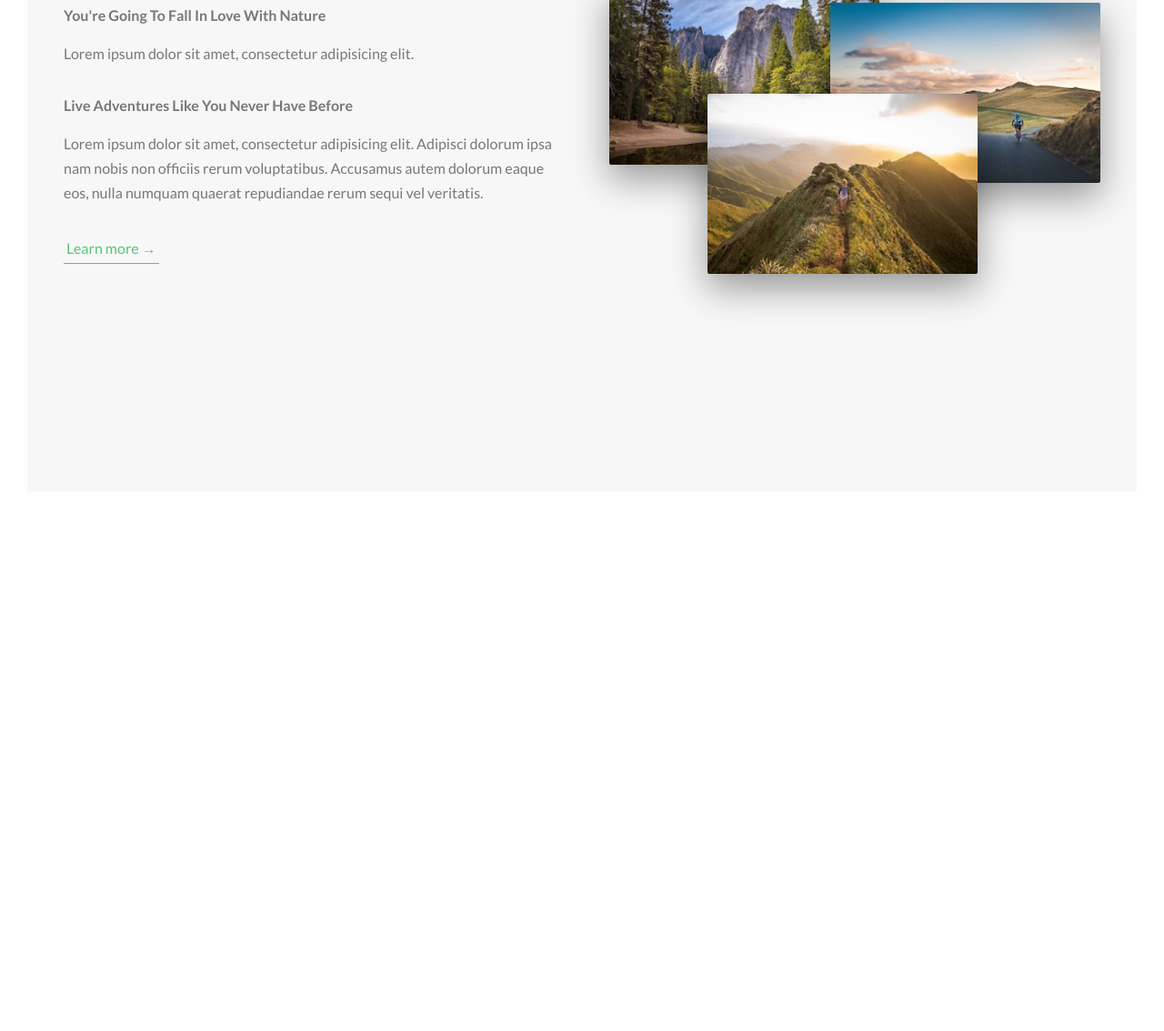
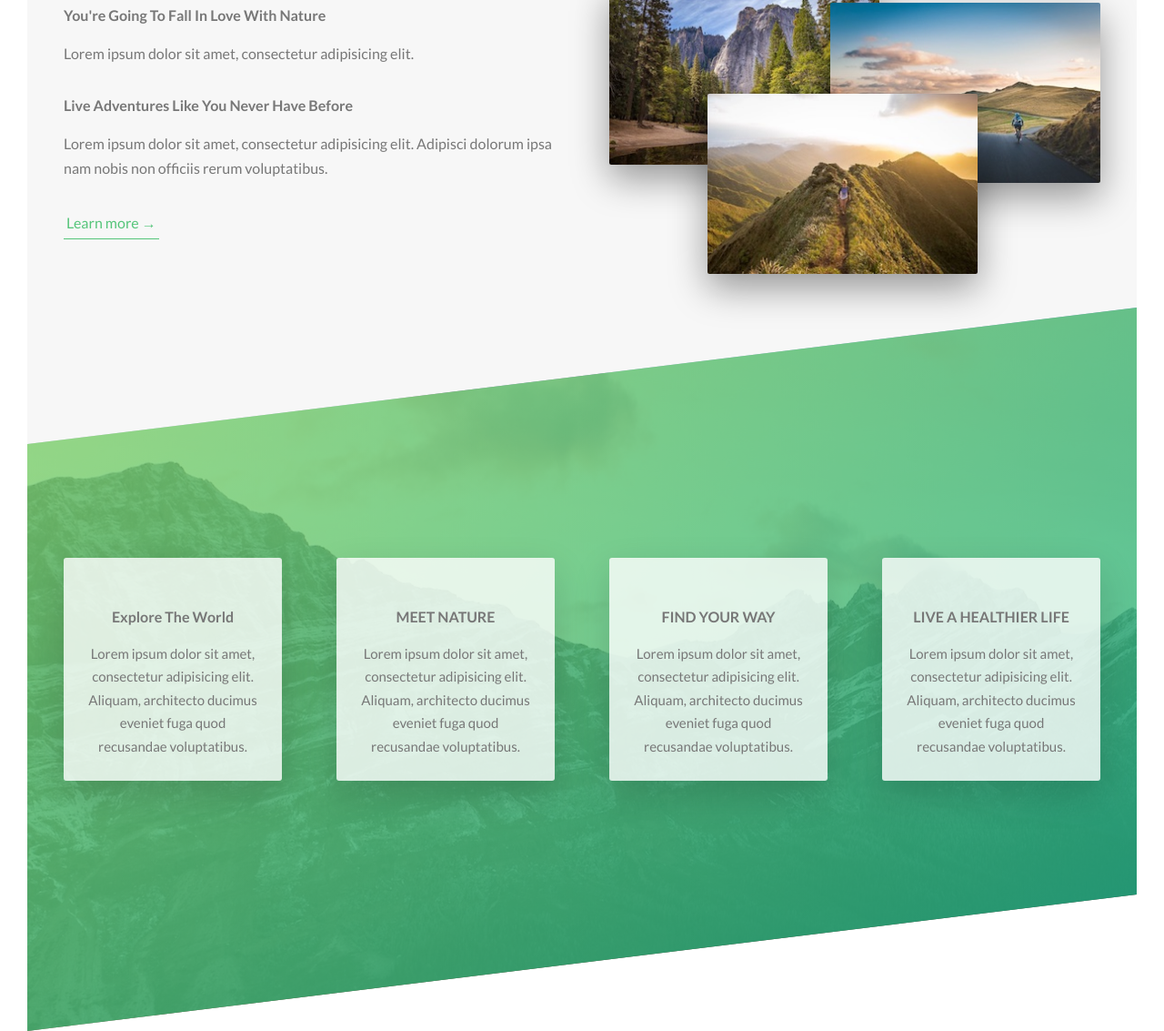
Before and after one commit to HyecheonLee/natours, a website: page index.html in a window 1280 px wide. Shown: the part 1017-2150 px from the top of the page at 91% size. Before the commit the page ends 1587 px from the top, so only its background shows below. Drawn offline with nearby package versions, Linux system fonts and the light colour scheme.

Commit message:
Building the Tours

```diff
--- a/index.html
+++ b/index.html
@@ -6,6 +6,8 @@
     <meta name="viewport" content="width=device-width,initial-scale=1.0">
     <meta http-equiv="X-UA-Compatible" content="ie=edge">
     <link href="https://fonts.googleapis.com/css?family=Lato:100,300,400,700,900" rel="stylesheet">
+    <script src="https://unpkg.com/ionicons@4.4.4/dist/ionicons.js"></script>
+    <link rel="stylesheet" href="https://cdn.linearicons.com/free/1.0.0/icon-font.min.css">
     <link rel="stylesheet" href="css/style.css">
     <link rel="shortcut icon" type="image/png" href="img/favicon.png">
     <title>Natours | Exciting tours for adventurous people</title>
@@ -38,8 +40,7 @@
                 <h3 class="heading-tertiary u-margin-bottom-small">Live adventures like you never have before</h3>
                 <p class="paragraph">
                     Lorem ipsum dolor sit amet, consectetur adipisicing elit. Adipisci dolorum ipsa nam nobis non
-                    officiis rerum voluptatibus. Accusamus autem dolorum eaque eos, nulla numquam quaerat repudiandae
-                    rerum sequi vel veritatis.
+                    officiis rerum voluptatibus.
                 </p>
                 <a href="#" class="btn-text">Learn more &rarr;</a>
             </div>
@@ -48,6 +49,50 @@
                     <img src="img/nat-1.jpg" alt="Photo 1" class="composition__photo composition__photo--p1">
                     <img src="img/nat-2.jpg" alt="Photo 2" class="composition__photo composition__photo--p2">
                     <img src="img/nat-3.jpg" alt="Photo 3" class="composition__photo composition__photo--p3">
+                </div>
+            </div>
+        </div>
+    </section>
+    <section class="section-features">
+        <div class="row">
+            <div class="col-1-of-4">
+                <div class="feature-box">
+                    <span class="feature-box__icon lnr lnr-earth"></span>
+                    <h3 class="heading-tertiary u-margin-bottom-small">Explore the world</h3>
+                    <p class="feature-box__text">
+                        Lorem ipsum dolor sit amet, consectetur adipisicing elit. Aliquam, architecto ducimus eveniet
+                        fuga quod recusandae voluptatibus.
+                    </p>
+                </div>
+            </div>
+            <div class="col-1-of-4">
+                <div class="feature-box">
+                    <span class="feature-box__icon lnr lnr-move"></span>
+                    <h3 class="heading-tertiary u-margin-bottom-small">MEET NATURE</h3>
+                    <p class="feature-box__text">
+                        Lorem ipsum dolor sit amet, consectetur adipisicing elit. Aliquam, architecto ducimus eveniet
+                        fuga quod recusandae voluptatibus.
+                    </p>
+                </div>
+            </div>
+            <div class="col-1-of-4">
+                <div class="feature-box">
+                    <span class=" feature-box__icon lnr lnr-map"></span>
+                    <h3 class="heading-tertiary u-margin-bottom-small">FIND YOUR WAY</h3>
+                    <p class="feature-box__text">
+                        Lorem ipsum dolor sit amet, consectetur adipisicing elit. Aliquam, architecto ducimus eveniet
+                        fuga quod recusandae voluptatibus.
+                    </p>
+                </div>
+            </div>
+            <div class="col-1-of-4">
+                <div class="feature-box">
+                    <span class="feature-box__icon lnr lnr-heart"></span>
+                    <h3 class="heading-tertiary u-margin-bottom-small">LIVE A HEALTHIER LIFE</h3>
+                    <p class="feature-box__text">
+                        Lorem ipsum dolor sit amet, consectetur adipisicing elit. Aliquam, architecto ducimus eveniet
+                        fuga quod recusandae voluptatibus.
+                    </p>
                 </div>
             </div>
         </div>
--- /dev/null
+++ b/sass/components/_feature-box.scss
@@ -0,0 +1,26 @@
+.feature-box {
+  background-color: rgba($color-white, .8);
+  font-size: 1.5rem;
+  padding: 2.5rem;
+  text-align: center;
+  border-radius: 3px;
+  box-shadow: 0 1.5rem 4rem rgba($color-black, .15);
+  transition: all .3s;
+
+  &__icon {
+    font-size: 6rem;
+    margin-bottom: .5rem;
+    display: inline-block;
+    background-image: linear-gradient(to right, $color-primary-light, $color-primary-dark);
+    -webkit-background-clip: text;
+    color: transparent;
+  }
+
+  &:hover {
+    transform: translateY(-1.5rem) scale(1.03);
+  }
+
+  &__text {
+
+  }
+}
--- a/sass/main.scss
+++ b/sass/main.scss
@@ -10,6 +10,7 @@
 //
 @import "components/button";
 @import "components/composition";
+@import "components/feature-box";
 //
 @import "layout/grid";
 @import "layout/header";
--- a/sass/pages/_home.scss
+++ b/sass/pages/_home.scss
@@ -3,3 +3,17 @@
   padding: 25rem 0;
   margin-top: -20vh;
 }
+
+.section-features {
+  padding: 20rem 0;
+  background-image: linear-gradient(
+                  to right bottom,
+                  rgba($color-primary-light, 0.8),
+                  rgba($color-primary-dark, 0.8)), url("../img/nat-4.jpg");
+  transform: skewY(-7deg);
+  margin-top: -10rem;
+
+  & > * {
+    transform: skewY(7deg);
+  }
+}
```
Also changed, not shown: css/style.css.
